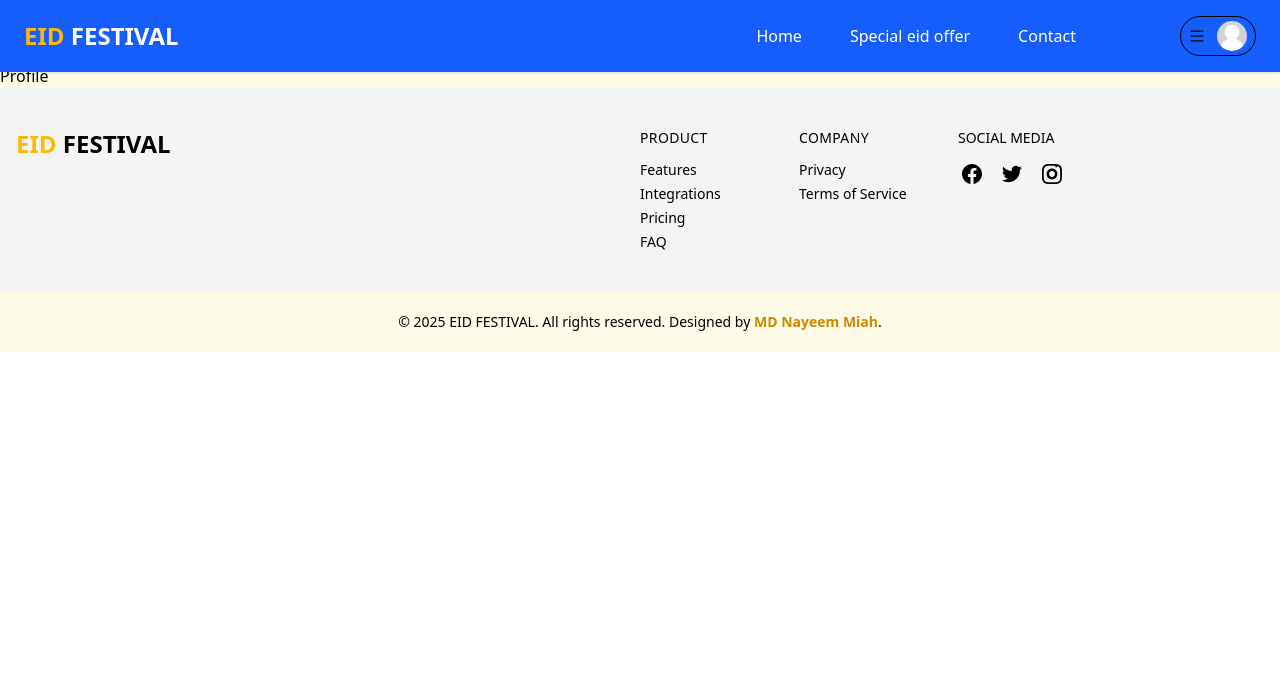
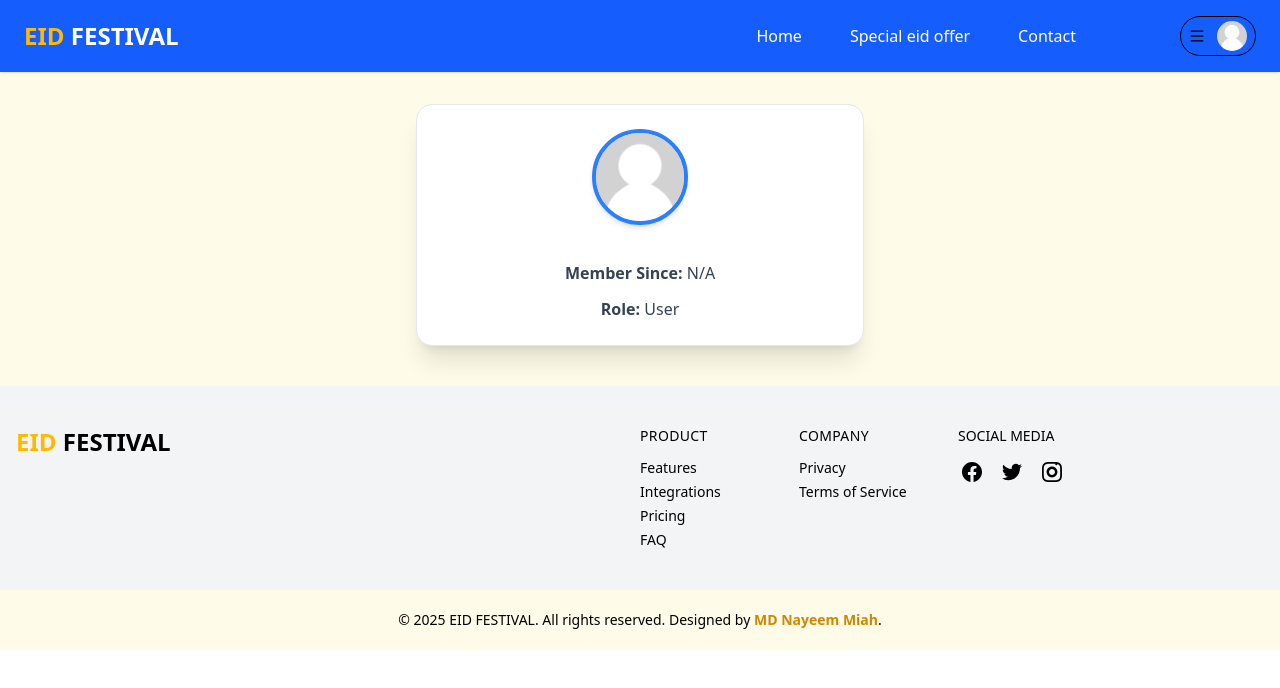
Before and after one commit to nayeem-miah/redux-toolkit-in-react, a React (Vite) app: page /profile in a window 1280 px wide. Shown: the top 688 px of the page. Built offline with nearby package versions, Linux system fonts and the light colour scheme; no server answers.

Commit message:
profile done

```diff
--- a/package.json
+++ b/package.json
@@ -14,6 +14,7 @@
     "@react-three/fiber": "^9.1.0",
     "@tailwindcss/vite": "^4.0.12",
     "axios": "^1.8.2",
+    "framer-motion": "^12.5.0",
     "react": "^19.0.0",
     "react-confetti": "^6.4.0",
     "react-dom": "^19.0.0",
--- a/src/Pages/profile/Profile.jsx
+++ b/src/Pages/profile/Profile.jsx
@@ -1,13 +1,43 @@
+/* eslint-disable no-unused-vars */
 import { useContext } from "react";
 import { AuthContext } from "../../AuthProvider/AuthProvider";
+import photoURL from '../../assets/placeholder.jpg'
+import { motion } from 'framer-motion';
 
 const Profile = () => {
     const { user } = useContext(AuthContext);
-    console.log(user?.email);
+
     return (
-        <div>
-            Profile
-        </div>
-    )
-}
+        <motion.div
+            initial={{ opacity: 0, y: 50 }}
+            animate={{ opacity: 1, y: 0 }}
+            transition={{ duration: 0.5 }}
+            className="max-w-md mx-auto bg-white shadow-xl my-10 rounded-2xl p-6 mt-10 border border-gray-200"
+        >
+            <div className="flex flex-col items-center">
+                <img
+                    src={photoURL}
+                    alt="Profile"
+                    className="w-24 h-24 rounded-full border-4 border-blue-500 shadow-md"
+                />
+                <h2 className="text-2xl font-bold text-gray-800 mt-3">{user?.username}</h2>
+                <p className="text-gray-500">{user?.email}</p>
+            </div>
+
+            <div className="mt-6 space-y-3">
+                <p className="text-gray-700 text-center">
+                    <strong>Member Since:</strong> {user?.createdAt || "N/A"}
+                </p>
+                <p className="text-gray-700 text-center">
+                    <strong>Role:</strong> {user?.role || "User"}
+                </p>
+            </div>
+
+            {/* <button className="mt-6 w-full bg-blue-500 hover:bg-blue-600 text-white font-semibold py-2 rounded-lg transition-all">
+                Edit Profile
+            </button> */}
+        </motion.div>
+    );
+};
+
 export default Profile;
```
Also changed, not shown: 1 other file (tests, documents, lock files or other folders).
